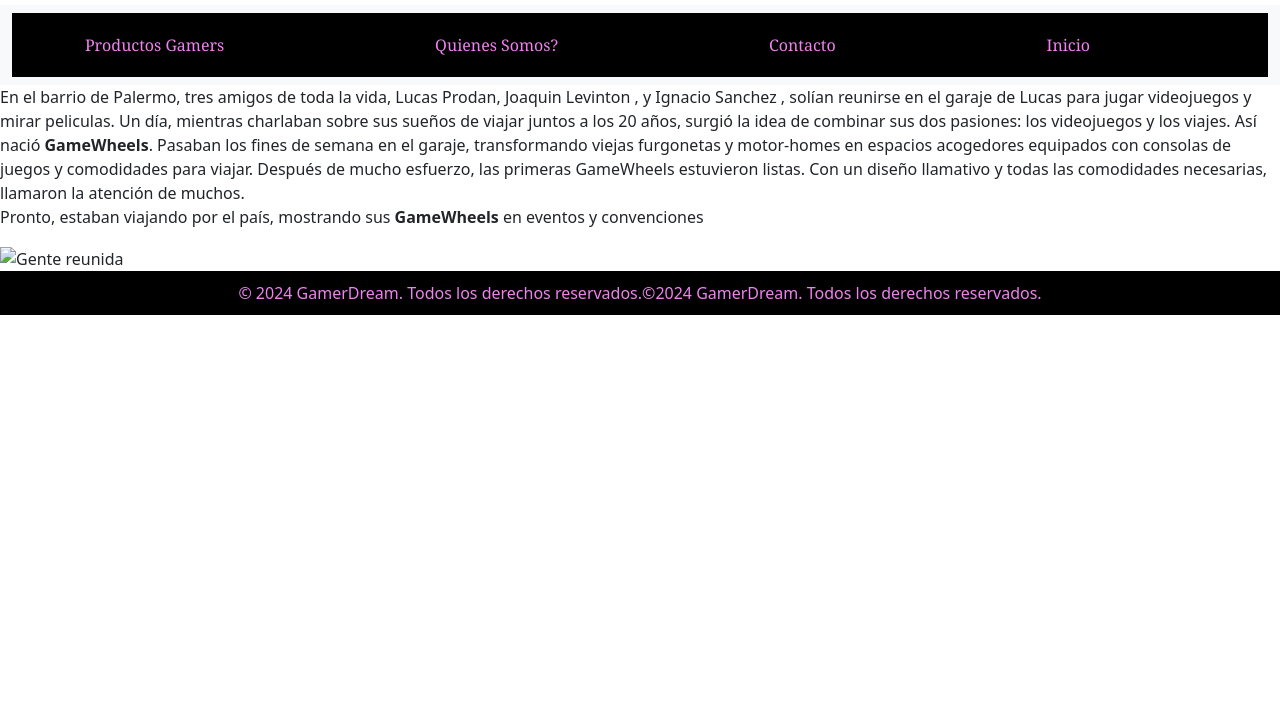
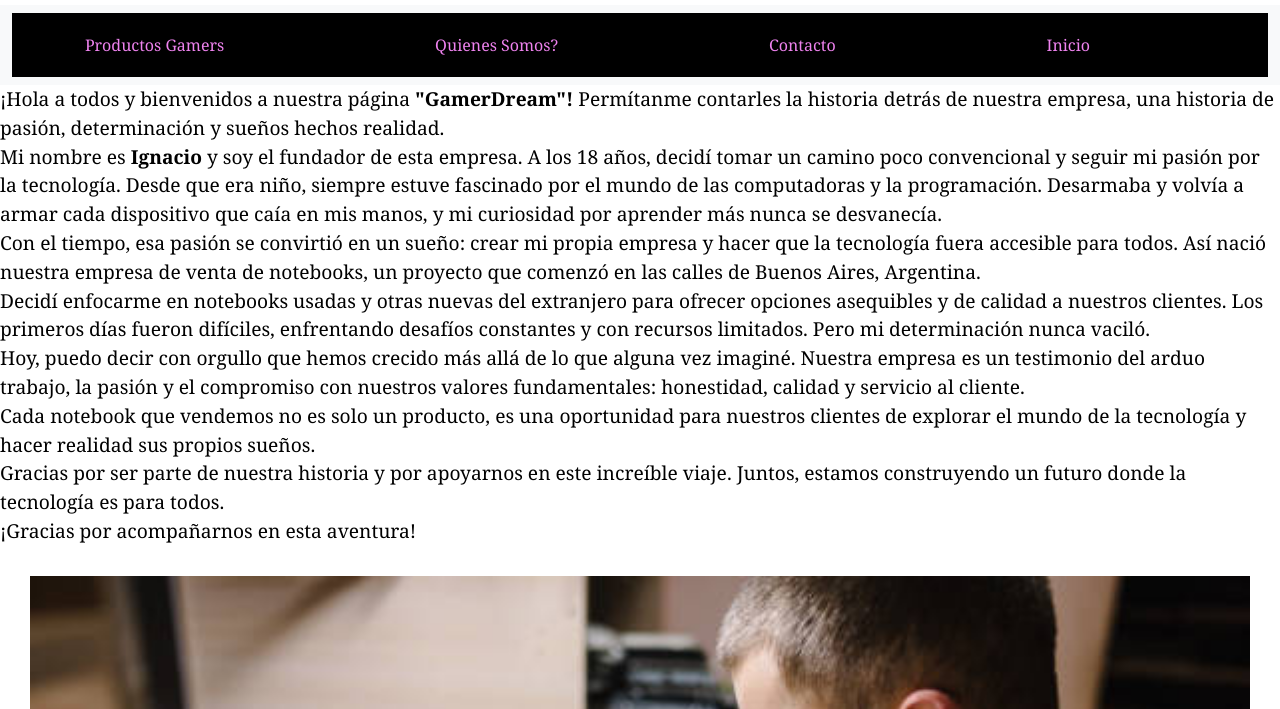
Before and after one commit to Nachoesnz/PreEntrega2-Sanchez, a plain HTML site: page html/quienessomos.html in a window 1280 px wide. Shown: the part 91-800 px from the top of the page. Drawn offline with nearby package versions, Linux system fonts and the light colour scheme.

Commit message:
Pagina Terminada

```diff
--- a/css/style.css
+++ b/css/style.css
@@ -2,6 +2,22 @@
     background-color:rgba(86, 206, 166, 0.38);
 }
 
+p{
+    text-align: left;
+    font-family:Georgia, 'Times New Roman', Times, serif;
+    color: black;
+    font-size: 120%;
+
+}
+
+#contactoFormulario{
+    text-align: center;
+    list-style-type: none;
+}
+
+.sinpunto{
+    list-style-type: none;
+}
 
 .titulos
 {
@@ -68,7 +84,7 @@
 .section {
     padding: 20px;
 }
-.footer
+footer
 {
     background-color: black;
     color: violet;
@@ -123,6 +139,7 @@
 .fotogrande{
     width: 100%;
     height: auto;
+    padding: 30px;
 }
 
 
--- a/html/quienessomos.html
+++ b/html/quienessomos.html
@@ -36,12 +36,23 @@
           <div>
       </nav>
 <!-- Texto de quienes somos-->
-<p>En el barrio de Palermo, tres amigos de toda la vida, Lucas Prodan, Joaquin Levinton , y Ignacio Sanchez , solían reunirse en el garaje de Lucas para jugar videojuegos y mirar peliculas. Un día, mientras charlaban sobre sus sueños de viajar juntos a los 20 años, surgió la idea de combinar sus dos pasiones: los videojuegos y los viajes. Así nació <strong> GameWheels</strong>.
-Pasaban los fines de semana en el garaje, transformando viejas furgonetas y motor-homes en espacios acogedores equipados con consolas de juegos y comodidades para viajar.
+<p>¡Hola a todos y bienvenidos a nuestra página <strong>"GamerDream"!</strong> Permítanme contarles la historia detrás de nuestra empresa, una historia de pasión, determinación y sueños hechos realidad.<br>
 
-Después de mucho esfuerzo, las primeras GameWheels estuvieron listas. Con un diseño llamativo y todas las comodidades necesarias, llamaron la atención de muchos.<br>Pronto, estaban viajando por el país, mostrando sus <strong> GameWheels </strong> en eventos y convenciones</p>
+  Mi nombre es <strong>Ignacio</strong> y soy el fundador de esta empresa. A los 18 años, decidí tomar un camino poco convencional y seguir mi pasión por la tecnología. Desde que era niño, siempre estuve fascinado por el mundo de las computadoras y la programación. Desarmaba y volvía a armar cada dispositivo que caía en mis manos, y mi curiosidad por aprender más nunca se desvanecía.<br>
+
+  Con el tiempo, esa pasión se convirtió en un sueño: crear mi propia empresa y hacer que la tecnología fuera accesible para todos. Así nació nuestra empresa de venta de notebooks, un proyecto que comenzó en las calles de Buenos Aires, Argentina.<br>
+
+  Decidí enfocarme en notebooks usadas y otras nuevas del extranjero para ofrecer opciones asequibles y de calidad a nuestros clientes. Los primeros días fueron difíciles, enfrentando desafíos constantes y con recursos limitados. Pero mi determinación nunca vaciló.<br>
+
+  Hoy, puedo decir con orgullo que hemos crecido más allá de lo que alguna vez imaginé. Nuestra empresa es un testimonio del arduo trabajo, la pasión y el compromiso con nuestros valores fundamentales: honestidad, calidad y servicio al cliente.<br>
+
+  Cada notebook que vendemos no es solo un producto, es una oportunidad para nuestros clientes de explorar el mundo de la tecnología y hacer realidad sus propios sueños.<br>
+
+  Gracias por ser parte de nuestra historia y por apoyarnos en este increíble viaje. Juntos, estamos construyendo un futuro donde la tecnología es para todos.<br>
+
+  ¡Gracias por acompañarnos en esta aventura!<br>
 <!--Imagen generica de quienes somos-->
-<img class="fotogrande" src="/Pagina web coder Ignacio Sanchez/fotos/Quienesosmos.png" alt="Gente reunida">
+<img class="fotogrande" src="/fotos/quienes_somos.png" alt="Gente reunida">
 
 </body>
 <footer class="footer">
```
Also changed, not shown: html/Gama de productos/gama-alta.html (+6 -0 lines), html/Gama de productos/gama-baja.html (+6 -0 lines), html/Gama de productos/gama-media.html (+6 -0 lines), index.html (+1 -1 lines), fotos/Computer-Shop.png (added), fotos/Quienesosmos.png (deleted), fotos/imageninicio.png (deleted), fotos/logo.png (deleted), fotos/mapa.png (deleted), fotos/quienes_somos.png (added), fotos/vehiculoantes.png (deleted), fotos/vehiculodespues.png (deleted).
